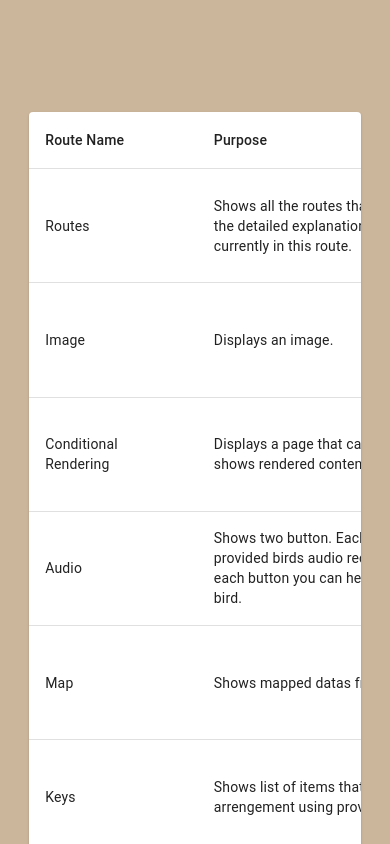
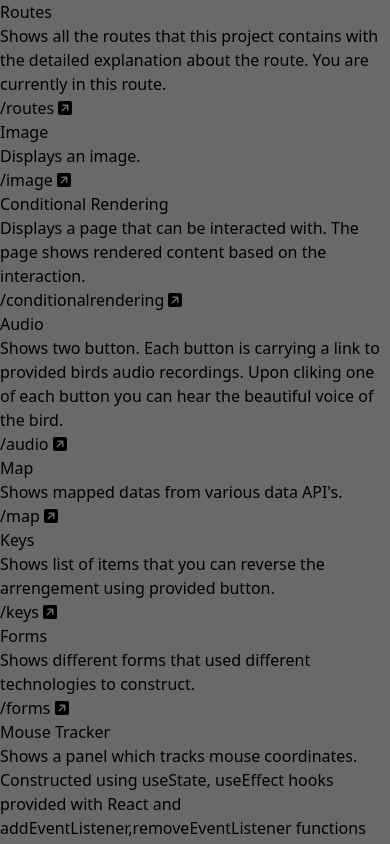
Before and after one commit to hanifidemir5/Coursera-Front-End, a React (Vite) app: page /routes in a window 390 px wide. Shown: the top 844 px of the page. Built offline with nearby package versions, Linux system fonts and the light colour scheme.

Commit message:
route page mobile changes

```diff
--- a/src/Components/RouteComponents/RoutesHomePage.jsx
+++ b/src/Components/RouteComponents/RoutesHomePage.jsx
@@ -12,9 +12,32 @@ import Paper from '@mui/material/Paper';
 import { faArrowRight } from '@fortawesome/free-solid-svg-icons';
 import { FontAwesomeIcon } from '@fortawesome/react-fontawesome';
 import "./routes.css"
+import { useState } from 'react';
+import { faSquareArrowUpRight } from '@fortawesome/free-solid-svg-icons';
+
+function useWindowWidth () {
+  const [width, setWidth] = useState(window.innerWidth);
+
+  React.useEffect(() =>  {
+    const handleResize = () => {
+      setWidth(window.innerWidth);
+    };
+
+    window.addEventListener('resize',handleResize)
+
+    return () => {
+      window.removeEventListener('resize',handleResize)
+    };
+
+  },[])
+
+  return width;
+}
 
 export default function RoutesHomePage(){
   var subRoutesFromData = []
+  const [isMobile,setIsMobile]  = React.useState(false)
+  var width = useWindowWidth();
 
   for(var i = 0; i < navDatas.length; i++){
     if(navDatas[i].subRoutes){
@@ -24,54 +47,56 @@ export default function RoutesHomePage(){
     }
   }
 
+
+  React.useEffect(() => {
+    if(width < 768){
+      setIsMobile(true)
+    }
+    else{
+      setIsMobile(false)
+    }
+  },[width])
+
+
   return (
-    <div className='routes-main-container'>
-      <div className='routes-sub-container'>
-        <BasicTable subRoutes={subRoutesFromData}/>
-      </div>
-    </div>
-    // <div className='w-full h-full'>
-    //   <ul className="text-4xl">
-    //       { navDatas.map((data) => (
-    //         data.subRoutes
-    //         ?
-    //         <div key={data.text} to={data.link} className='flex gap-6 justify-center flex-wrap'>
-    //               {
-    //                 data.subRoutes.map((route) => {
-    //                   return(
-    //                     <Link key={route.title} to={route.to} className='p-4 hover:bg-slate-300'>{route.title}</Link>
-    //                   )
-    //                 })
-    //               }
-    //         </div>
-    //         :
-    //         <Link key={data.text} to={data.link} >
-    //               {data.text}
-    //         </Link>
-    //       ))}
-    //   </ul>
-    // </div>
+    <>
+      {
+        !isMobile &&
+        <div className='routes-main-container'>
+          <div className='routes-sub-container'>
+            <BasicTable subRoutes={subRoutesFromData}/>
+          </div>
+        </div>
+      }
+      {
+        isMobile &&
+        (
+          <div className='flex flex-col gap-8 justify-center mt-40'>
+            {
+              subRoutesFromData.map((routeData) => {
+                return(
+                  <div className='w-[90%] max-w-[300px] h-[220px] items-center justify-between flex flex-col rounded-b-3xl self-center bg-white'>
+                      <h1 className='bg-gray-500 text-white text-center w-full text-2xl h-10'>{routeData.title}</h1>
+                    <div className='h-full flex flex-col align-middle justify-center'>
+                      <p className='mx-8'>{routeData.about}</p>
+                    </div>
+                    <div className='h-8 flex flex-col w-full text-center justify-center'>
+                      <Link to={routeData.to}  className='cursor-pointer align-middle rounded-b-3xl italic bg-red-600'>{routeData.to} <FontAwesomeIcon icon={faSquareArrowUpRight} values={subRoutesFromData[0].to} className='text-black'/></Link>
+                    </div>
+                  </div>
+                  )
+              })
+            }
+          </div>
+        )
+      }
+    </>
     )
 };
 
-function createData(
-  name,
-  purpose
-) {
-  return { name, purpose };
-}
-
-const rows = [
-  createData('Map', 159),
-  createData('Ice cream sandwich', 237),
-  createData('Eclair', 262),
-  createData('Cupcake', 305),
-  createData('Gingerbread', 356),
-];
-
 const BasicTable = ({subRoutes}) => {
   return (
-      <TableContainer component={Paper}>
+      <TableContainer style={{backgroundColor:"#CCB69B"}} component={Paper}>
         <Table sx={{ minWidth: 650 }} aria-label="simple table">
           <TableHead>
             <TableRow>
--- a/src/Components/RouteComponents/routes.css
+++ b/src/Components/RouteComponents/routes.css
@@ -21,7 +21,6 @@
     display: flex;
     justify-content: center;
     align-items: center;
-    vertical-align: middle;
 }
 
 .routes-sub-container{
@@ -53,7 +52,13 @@
 
 @media screen and (min-width:1280px) {
     .routes-sub-container{
-        width: 654px;
+        width: 60%;
         margin: 8rem 0rem;
     }
 }
+
+@media screen and (min-width:16000px) {
+    .routes-sub-container{
+        width: 80%;
+    }
+}
--- a/src/index.css
+++ b/src/index.css
@@ -3,7 +3,7 @@
 @tailwind utilities;
 
 body{
-    background-color: #CCB69B;
+    background-color: dimgray;
 }
 
 button{
```
